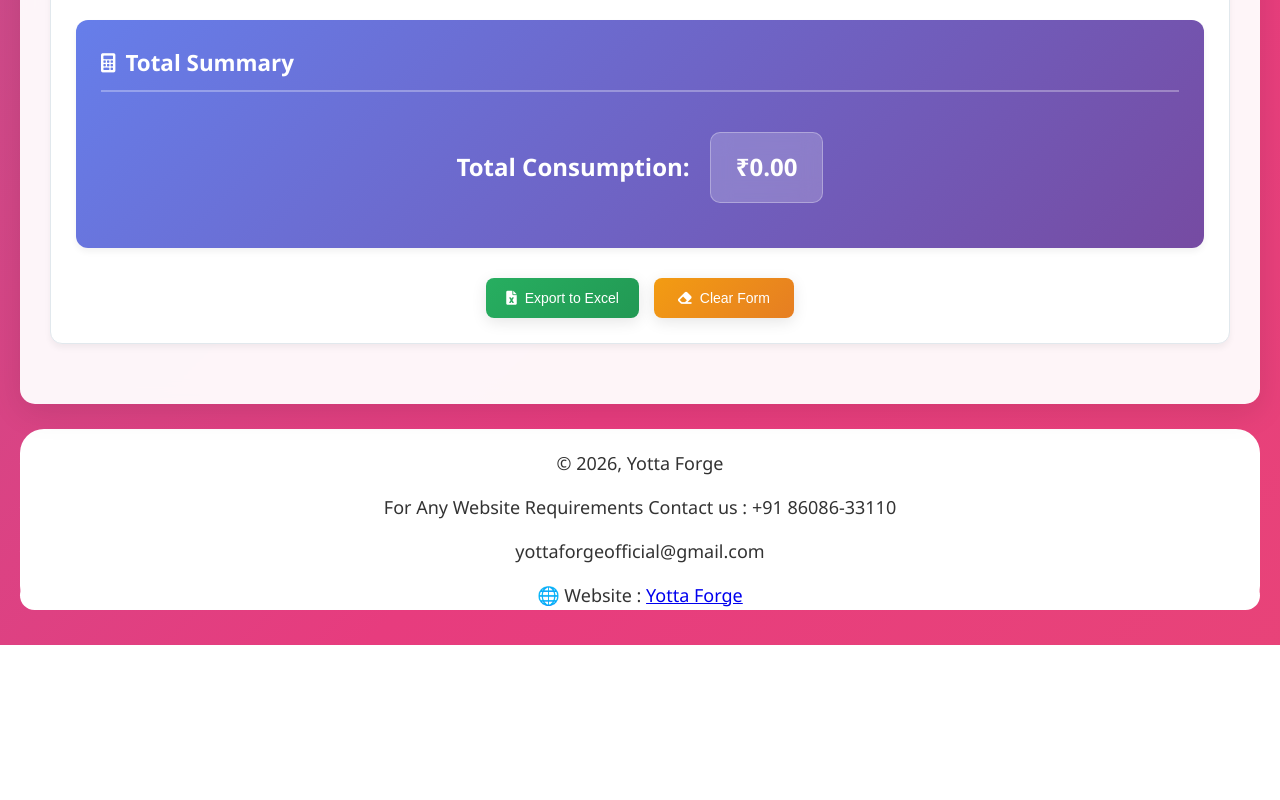
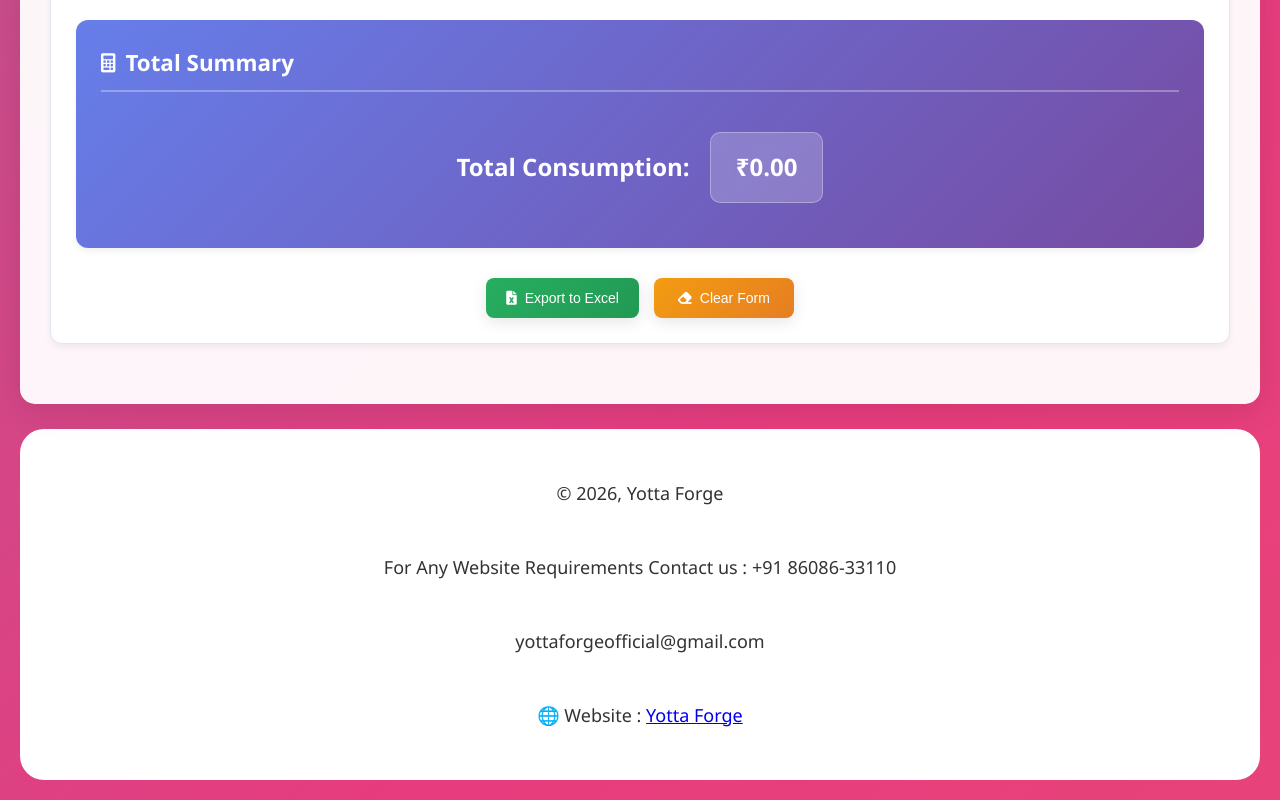
Before and after one commit to mrtsrihari/twinklub, a plain HTML site: page index.html in a window 1280 px wide. Shown: the part 3852-4652 px from the top of the page. Before the commit the page ends 4497 px from the top, so only its background shows below. Drawn offline with nearby package versions, Linux system fonts and the light colour scheme.

Commit message:
Update styles.css

```diff
--- a/styles.css
+++ b/styles.css
@@ -854,7 +854,7 @@ input, select {
 
 
 .footer-bottom {
-  padding-top: 20px;
+  padding: 20px;
     background: #ffffff;
 border-radius: 24px;
   text-align: center;
@@ -865,6 +865,6 @@ border-radius: 24px;
   font-size: large;
     background: #ffffff;
   border-radius: 24px;
-
-  margin-bottom: 15px;
+padding: 15px;
+  margin: 15px;
 }
```
